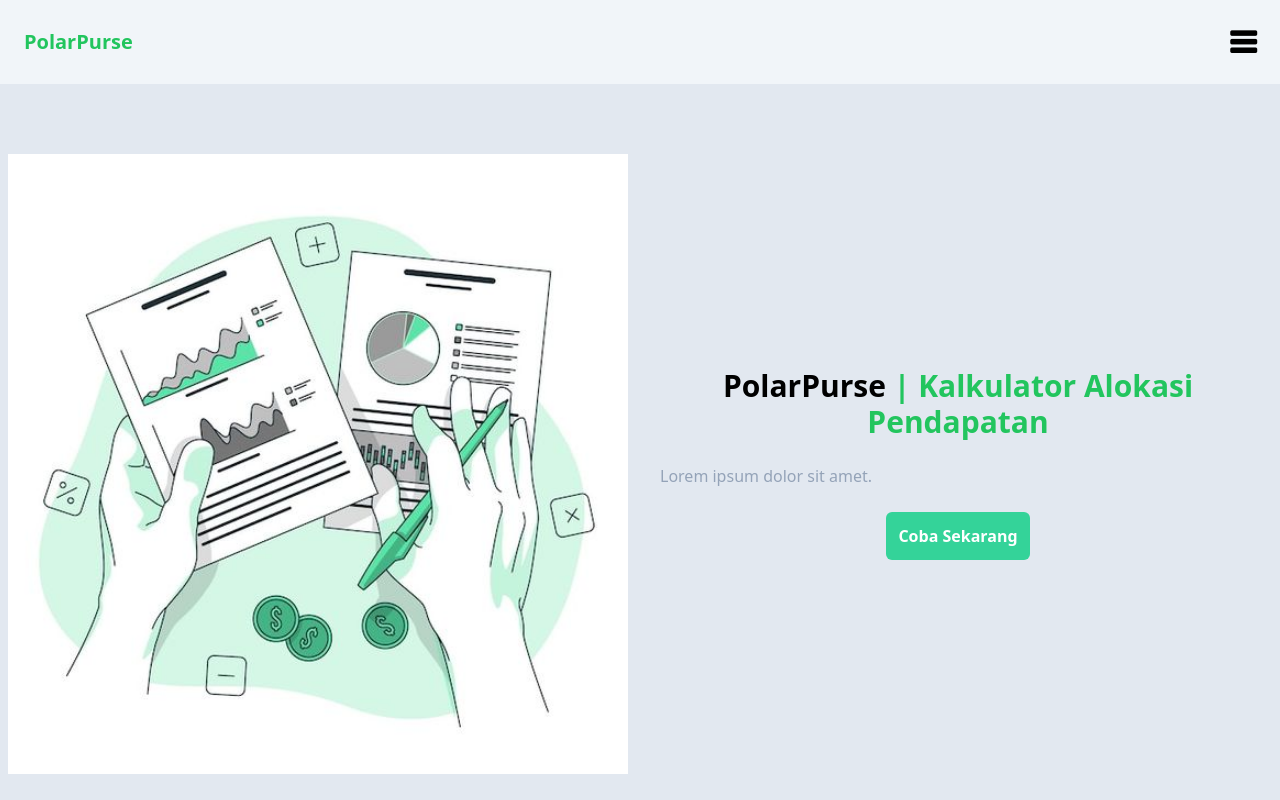
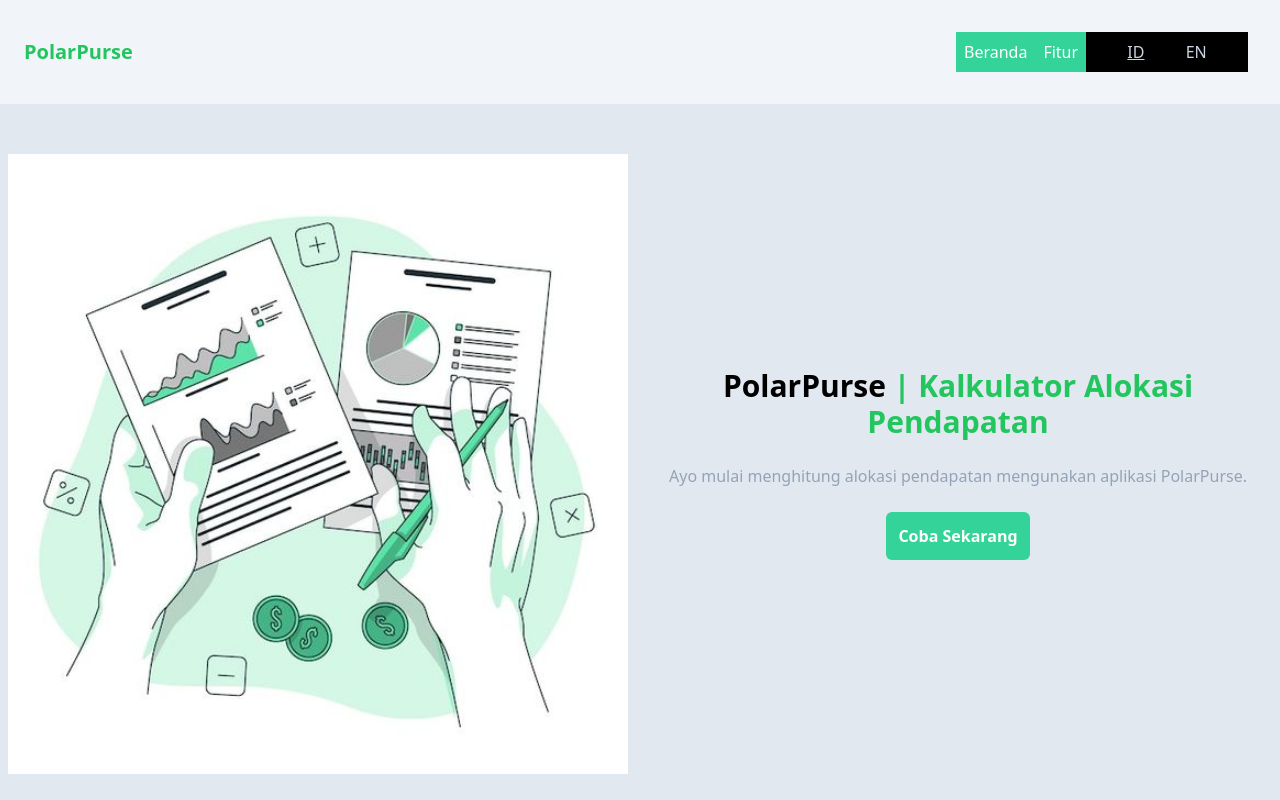
Before and after one commit to FMATheNomad/polar-purse, a plain HTML site: page index.html in a window 1280 px wide. Shown: the top 800 px of the page. Drawn offline with nearby package versions, Linux system fonts and the light colour scheme.

Commit message:
dekstop layout

```diff
--- a/css/landingpage.css
+++ b/css/landingpage.css
@@ -29,3 +29,27 @@
 .card {
   width: 350px;
 }
+
+@media only screen and (min-width: 870px) {
+  .nav-btn {
+    display: none;
+  }
+  .nav-links {
+    display: flex;
+    flex-direction: row-reverse;
+    width: 25% !important;
+    position: inherit !important;
+    background: inherit !important;
+  }
+  .close-btn {
+    display: none !important;
+  }
+  .link-container {
+    flex-direction: row !important;
+  }
+  .link {
+    background-color: #34d399 !important;
+    color: #ffff !important;
+    padding: 0.5rem !important;
+  }
+}
--- a/index.html
+++ b/index.html
@@ -16,20 +16,20 @@
     <header class="bg-slate-100 w-full p-5 text-black fixed top-0">
       <nav class="p-1 flex justify-between items-center">
         <h1 class="font-extrabold text-green-500 text-xl">PolarPurse</h1>
-        <div class="text-base" onclick="navbarHandler()">
+        <div class="nav-btn text-base" onclick="navbarHandler()">
           <i class="fa fa-bars text-3xl font-extrabold"></i>
         </div>
         <div class="nav-links fixed bg-slate-950 text-slate-300 w-40 p-2">
-          <div class="flex w-full justify-end">
+          <div class="close-btn flex w-full justify-end">
             <i class="fa fa-close" onclick="navbarHandler()"></i>
           </div>
           <div class="flex w-full justify-evenly items-center bg-black">
             <div class="underline">ID</div>
             <div>EN</div>
           </div>
-          <div class="flex flex-col">
-            <a href="#home" class="p-2">Beranda</a>
-            <a href="#fitur" class="p-2">Fitur</a>
+          <div class="link-container flex flex-col">
+            <a href="#home" class="link p-2">Beranda</a>
+            <a href="#fitur" class="link p-2">Fitur</a>
           </div>
         </div>
       </nav>
@@ -45,7 +45,10 @@
             PolarPurse
             <span class="text-green-500">| Kalkulator Alokasi Pendapatan</span>
           </h2>
-          <p class="text-slate-400 p-3">Lorem ipsum dolor sit amet.</p>
+          <p class="text-slate-400 p-3 text-center">
+            Ayo mulai menghitung alokasi pendapatan mengunakan aplikasi
+            PolarPurse.
+          </p>
           <div class="flex items-center justify-center w-full p-3">
             <a
               href="./alloc-income.html"
@@ -100,22 +103,22 @@
       <div class="flex justify-between items-center w-full text-slate-300">
         <ul class="p-5 width-50 flex-1">
           <h3 class="p-2 bg-black">Team</h3>
-          <li class="p-2">
+          <li class="p-2 flex-1">
             <i class="fa fa-github"></i>
             <span class="p-1 text-sm">fmathenomad</span>
           </li>
-          <li class="p-2">
+          <li class="p-2 flex-1">
             <i class="fa fa-github"></i>
             <span class="p-1 text-sm">ryugenxd</span>
           </li>
         </ul>
         <ul class="p-5 width-50 flex-1">
           <h3 class="p-2 bg-black">Services</h3>
-          <li class="p-2">
+          <li class="p-2 flex-1">
             <i class="fa fa-envelope"></i>
             <span class="p-1 text-sm">farizmuhammadaditya682@gmail.com</span>
           </li>
-          <li class="p-2">
+          <li class="p-2 flex-1">
             <i class="fa fa-envelope"></i>
             <span class="p-1 text-sm">yunanxd1@gmail.com</span>
           </li>
@@ -125,7 +128,7 @@
         <span class="font-thin text-slate-300 text-sm"
           >&copy; 2023 All rights reserved</span
         >
-        <div class="flex w-10 justify-between items-center">
+        <div class="flex w-10 justify-between items-center flex-1">
           <i class="fa fa-github text-slate-300"></i>
           <i class="fa fa-envelope text-slate-300"></i>
         </div>
```
